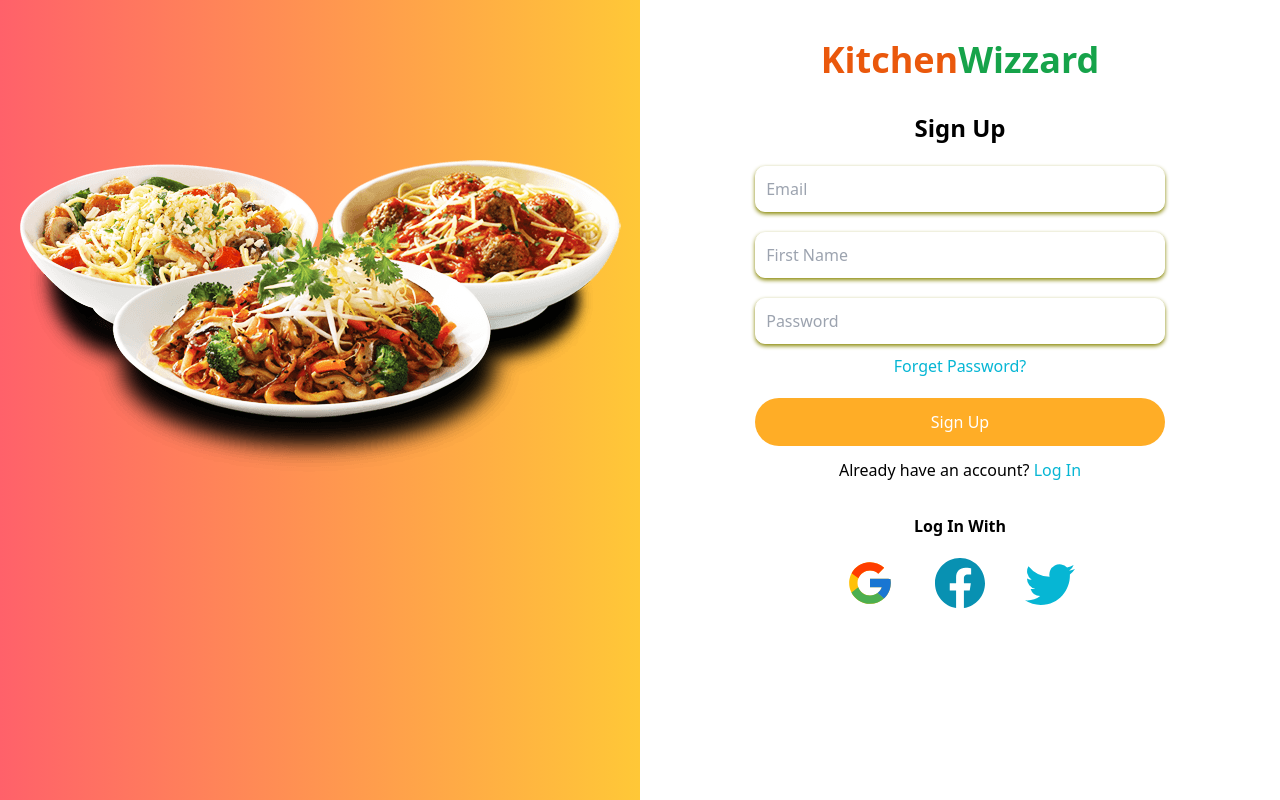
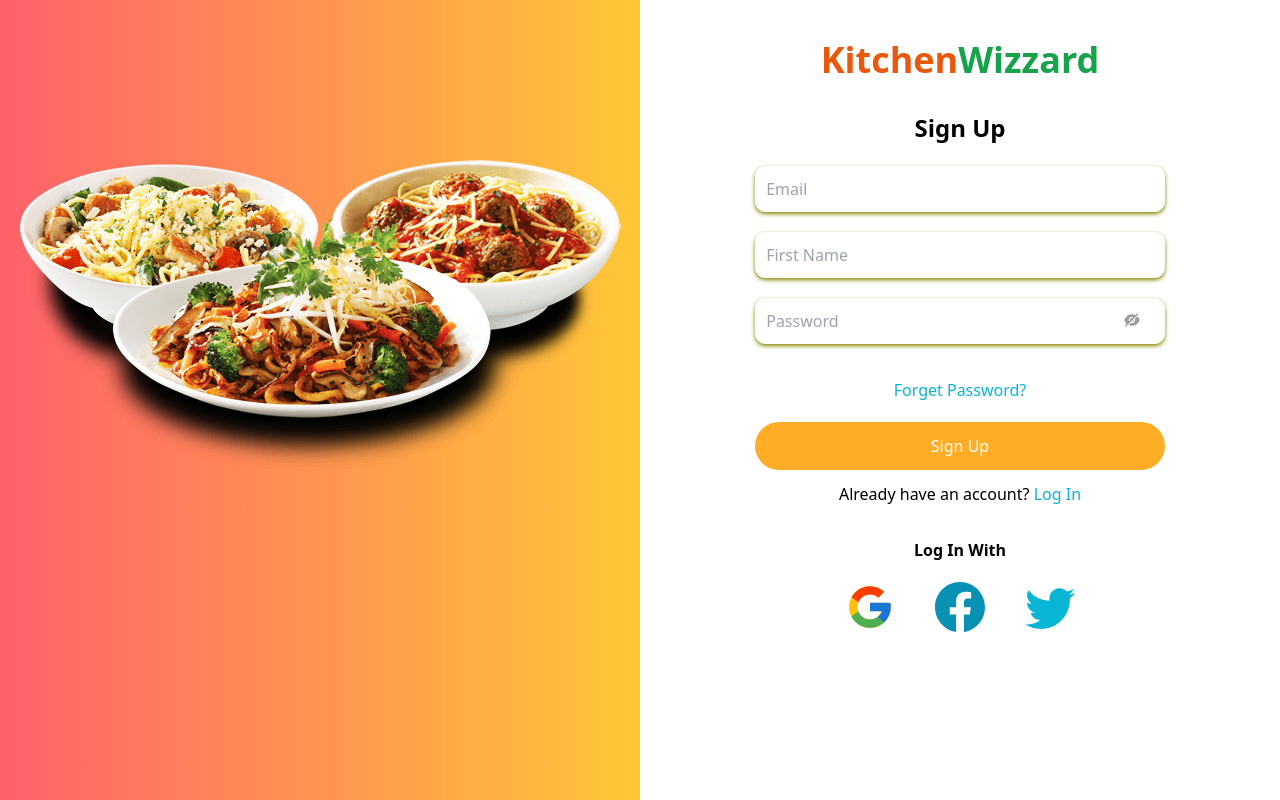
Before and after one commit to Masterprecie/KitchenWizard, a React (Vite) app: page /register in a window 1280 px wide. Built offline with nearby package versions, Linux system fonts and the light colour scheme.

Commit message:
added eye icon

```diff
--- a/src/App.jsx
+++ b/src/App.jsx
@@ -22,9 +22,6 @@ function App() {
       )}
       <Route path="/login" element={<Login />} />
     </Routes>
-
-
-
   )
 }
 
--- a/src/pages/Login/Login.css
+++ b/src/pages/Login/Login.css
@@ -7,3 +7,22 @@ padding: 10px ;
 margin: 10px;
 outline:none;
 }
+.formInput {
+	position: relative;
+	}
+
+.eyeIcon {
+	position: absolute;
+	top: 18px;
+	right: 70px;
+	font-size: 18px !important;
+	padding: 5px;
+	color: #3a39397f;
+	cursor: pointer;
+}
+
+@media(max-width: 769px) {
+.eyeIcon {
+	right: 50px;
+}
+}
--- a/src/pages/Login/Login.jsx
+++ b/src/pages/Login/Login.jsx
@@ -3,8 +3,18 @@ import './Login.css'
 import { FcGoogle } from 'react-icons/fc'
 import { BsFacebook, BsTwitter } from 'react-icons/bs'
 import { Link } from 'react-router-dom'
+import { AiFillEye, AiFillEyeInvisible } from 'react-icons/ai'
+import { useState } from 'react'
 
 const Login = () => {
+	const [toggleEye, setToggleEye] = useState(false);
+	const [inputType, setInputType] = useState("password");
+
+	const handleToggle = (e) => {
+		setToggleEye(!toggleEye);
+		setInputType(inputType === "password" ? "text" : "password");
+	};
+
 	return (
 		<>
 			<section className="sm:flex md:flex items-center h-screen w-full">
@@ -27,11 +37,19 @@ const Login = () => {
 								placeholder="Email"
 							/>
 							<br />
-							<input
-								className='login-input'
-								type="password"
-								placeholder="Password"
-							/>
+							<div className='formInput'>
+
+								<input
+									className='login-input'
+									type={inputType}
+									name="password"
+									placeholder="Password"
+								/>
+								<div className="eyeIcon" onClick={handleToggle}>
+									{toggleEye ? <AiFillEye /> : <AiFillEyeInvisible />}
+
+								</div>
+							</div>
 							<br />
 
 							<div>
--- a/src/pages/Register/Register.jsx
+++ b/src/pages/Register/Register.jsx
@@ -2,9 +2,19 @@ import registerImg from '@/assets/registerImg.png'
 import '../Login/Login.css'
 import { FcGoogle } from 'react-icons/fc'
 import { BsFacebook, BsTwitter } from 'react-icons/bs'
+import { AiFillEye, AiFillEyeInvisible } from 'react-icons/ai'
 import { Link } from 'react-router-dom'
+import { useState } from 'react'
 
 const Register = () => {
+	const [toggleEye, setToggleEye] = useState(false);
+	const [inputType, setInputType] = useState("password");
+
+	const handleToggle = (e) => {
+		setToggleEye(!toggleEye);
+		setInputType(inputType === "password" ? "text" : "password");
+	};
+
 	return (
 		<>
 			<section className="sm:flex md:flex items-center sm:h-[110vh] md:h-screen w-full">
@@ -33,11 +43,19 @@ const Register = () => {
 								placeholder="First Name"
 							/>
 							<br />
-							<input
-								className='login-input'
-								type="password"
-								placeholder="Password"
-							/>
+							<div className='formInput'>
+
+								<input
+									className='login-input'
+									type={inputType}
+									name="password"
+									placeholder="Password"
+								/>
+								<div className="eyeIcon" onClick={handleToggle}>
+									{toggleEye ? <AiFillEye /> : <AiFillEyeInvisible />}
+
+								</div>
+							</div>
 							<br />
 
 							<div>
```
